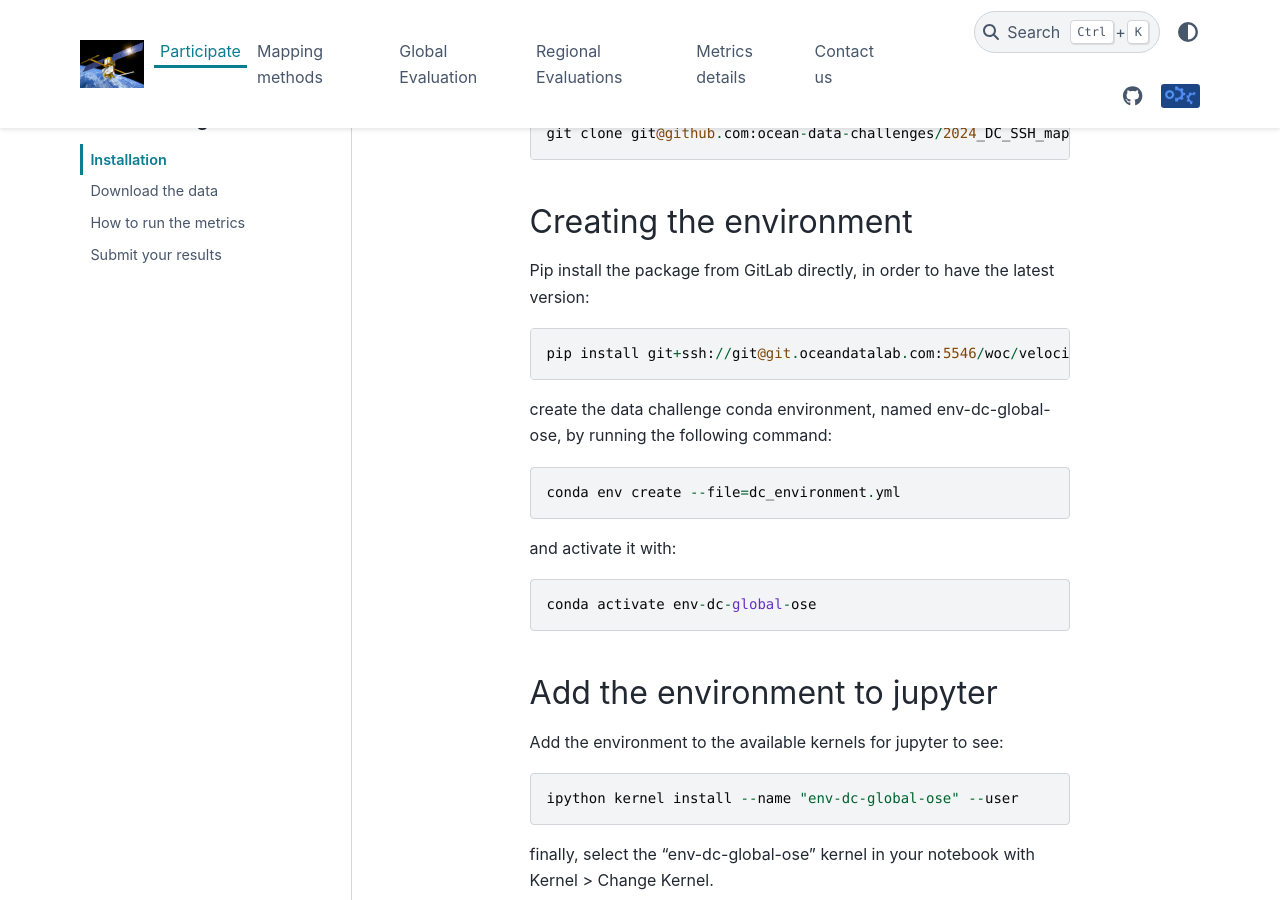
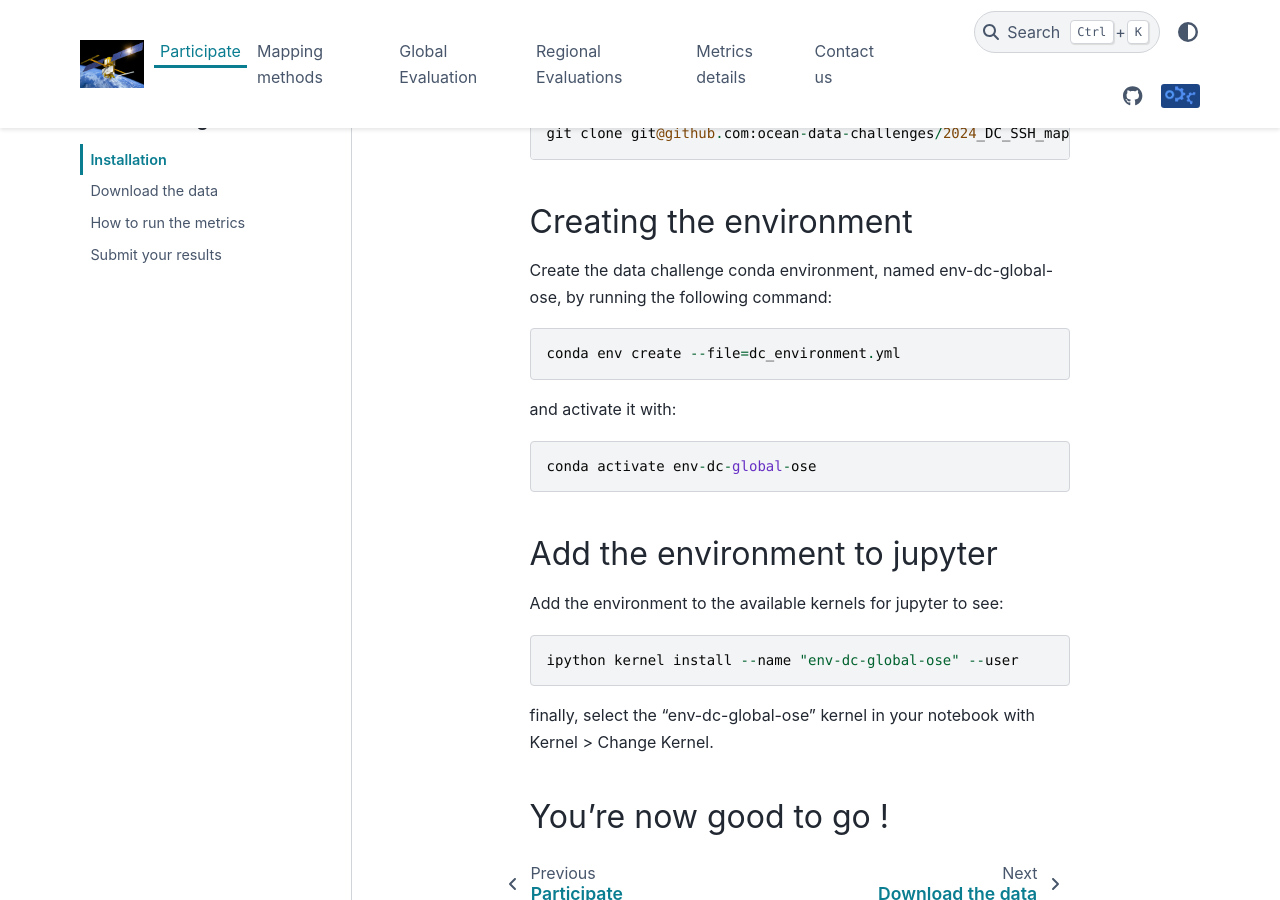
Before and after one commit to ocean-data-challenges/2024_DC_SSH_mapping_SWOT_OSE, a Sphinx documentation site: the page built from docs/source/0_getstarted/getstarted_install.md, in a window 1280 px wide and 900 px high, scrolled down 334 px. Built offline with Sphinx 7.4.7 and the PyData theme 0.15.4, drawn with Linux system fonts in a browser that asks for light colours.

Commit message:
Correction in installation page

````diff
--- a/docs/source/0_getstarted/getstarted_install.md
+++ b/docs/source/0_getstarted/getstarted_install.md
@@ -12,14 +12,7 @@ git clone git@github.com:ocean-data-challenges/2024_DC_SSH_mapping_SWOT_OSE.git
 
 ## Creating the environment
 
-Pip install the package from GitLab directly, in order to have the latest version:
-
-
-```
-pip install git+ssh://git@git.oceandatalab.com:5546/woc/velocity_metrics.git
-```
-
-create the data challenge conda environment, named env-dc-global-ose, by running the following command:
+Create the data challenge conda environment, named env-dc-global-ose, by running the following command:
 ```
 conda env create --file=dc_environment.yml
 ```
````
